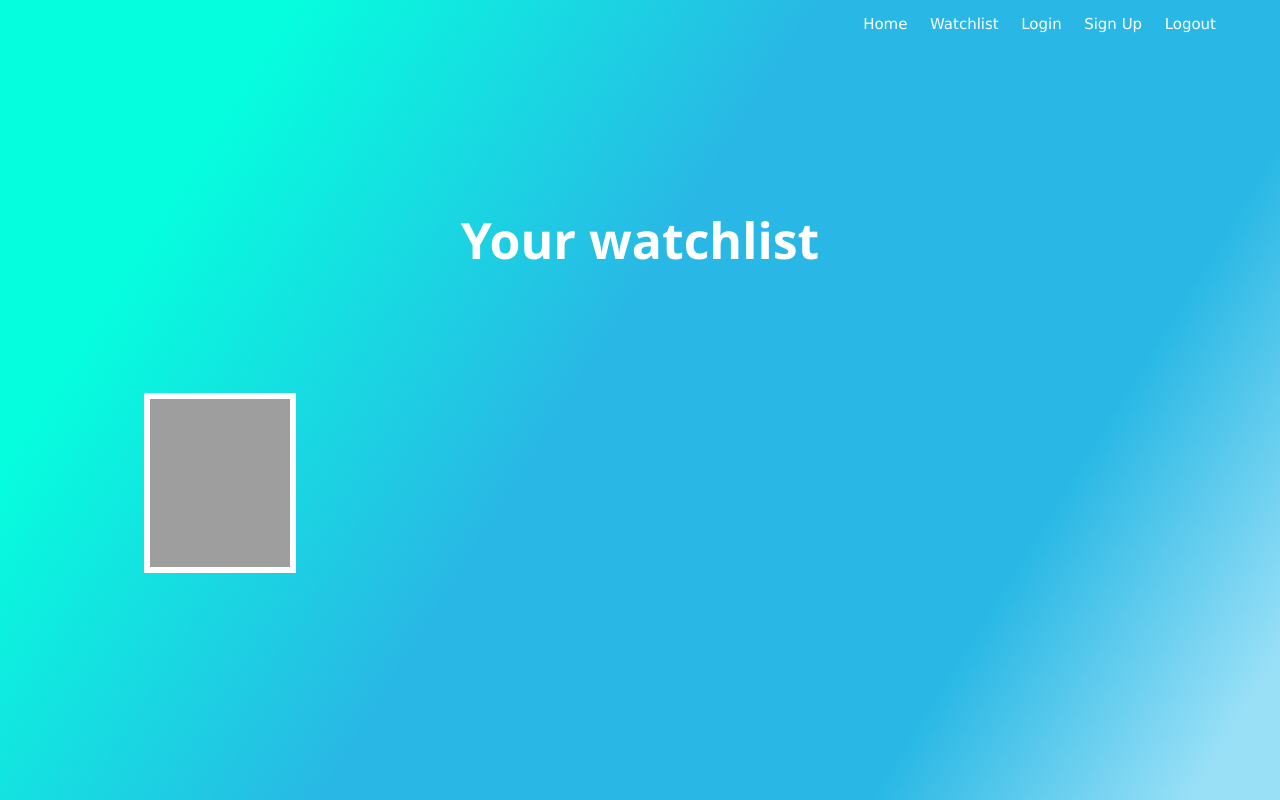
After one commit to adithbharadwaj/Streamsearch, a Flask app: page /show-watchlist in a window 1280 px wide. The commit adds this page. Run offline with Flask 3, Linux system fonts and the light colour scheme; a user stored in the database is signed in; tables that the repository leaves empty hold one stand-in row (values such as "Sample post"); grey boxes are pictures that could not be loaded.

Commit message:
added login system and watchlist feature

```diff
--- a/helpers/parse.py
+++ b/helpers/parse.py
@@ -1,5 +1,6 @@
 import pycountry
 
+from users.user import User
 from .model import *
 
 ALL_LOCALES = sorted(list(pycountry.countries), key=lambda country: country.name)
@@ -36,3 +37,12 @@ def filter_on_region(medias, locale_code):
             res.append(media)
 
     return res
+
+def get_watchlist(user_id):
+    user = User.query.filter_by(id=user_id).first()
+    watch_list = []
+    for movie in user.movies:
+        print(movie.id)
+        watch_list.append([movie.path, movie.movie_name])
+
+    return watch_list
--- a/main.py
+++ b/main.py
@@ -1,9 +1,28 @@
-import secrets
 from routes import app
 
+from users.user import db
+from flask_login import LoginManager
 
 if __name__ == '__main__':
-    app.secret_key = secrets.token_bytes(32)
+    app.config['SQLALCHEMY_TRACK_MODIFICATIONS'] = False
+    app.config['SQLALCHEMY_DATABASE_URI'] = 'sqlite:///db.sqlite'
+
+    db.init_app(app)
+
+    with app.app_context():
+        db.create_all()
+
+    login_manager = LoginManager()
+    login_manager.login_view = 'login'
+    login_manager.init_app(app)
+
+    from users.user import User
+
+    @login_manager.user_loader
+    def load_user(user_id):
+        # since the user_id is just the primary key of our user table, use it in the query for the user
+        return User.query.get(int(user_id))
+
 
     app.debug = True
     app.run(host='0.0.0.0')
--- a/routes.py
+++ b/routes.py
@@ -1,16 +1,87 @@
-from flask import Flask, redirect, url_for, request, render_template, session
+from flask import Flask, redirect, url_for, request, render_template, session, flash
 import pycountry
+from flask_login import login_user, login_required, logout_user, current_user
 
 from helpers.tmdb import send_search_request, send_metadata_request
-from helpers.parse import filter_on_region, parse_search_results, extract_providers, MediaType, ALL_LOCALES
+from helpers.parse import filter_on_region, parse_search_results, extract_providers, MediaType, ALL_LOCALES, get_watchlist
+
+from werkzeug.security import generate_password_hash, check_password_hash
+from users.user import User, Movies
 
 app = Flask(__name__)
 app.secret_key = 'secret'
 app.debug = True
 
+
 @app.route('/')
+def login():
+    return render_template('login.html')
+
+
+@app.route('/main')
+@login_required
 def main():
     return render_template('main.html', all_locales=ALL_LOCALES)
+
+
+@app.route('/signup')
+def signup():
+    return render_template('signup.html')
+
+
+@app.route('/logout')
+@login_required
+def logout():
+    logout_user()
+    return redirect(url_for('login'))
+
+
+@app.route('/show-watchlist')
+@login_required
+def show_watchlist():
+    user_id = current_user.get_id()
+    watch_list = get_watchlist(user_id)
+    return render_template('watchlist.html', watchlist=watch_list)
+
+@app.route('/signup', methods=['POST'])
+def signup_post():
+    # code to validate and add user to database goes here
+    email = request.form.get('email')
+    name = request.form.get('name')
+    password = request.form.get('password')
+
+    user = User.query.filter_by(
+        email=email).first()  # if this returns a user, then the email already exists in database
+
+    if user:  # if a user is found, we want to redirect back to signup page so user can try again
+        return render_template('signup.html', msg='email already exists. please try a different email')
+
+    # create a new user with the form data. Hash the password so the plaintext version isn't saved.
+    new_user = User(email=email, name=name, password=generate_password_hash(password, method='sha256'))
+    new_user.add_to_db()
+
+    return redirect(url_for('login'))
+
+
+@app.route('/login', methods=['POST'])
+def login_post():
+    email = request.form.get('email')
+    password = request.form.get('password')
+    remember = True if request.form.get('remember') else False
+
+    user = User.query.filter_by(email=email).first()
+
+    # check if the user actually exists
+    # take the user-supplied password, hash it, and compare it to the hashed password in the database
+    if not user or not check_password_hash(user.password, password):
+        flash('Please check your login details and try again.')
+        return render_template('login.html',
+                               msg='Error: user does not exist')  # if the user doesn't exist or password is wrong, reload the page
+
+    login_user(user, remember=remember)
+
+    return redirect(url_for('main'))
+
 
 @app.route('/search', methods=['POST', 'GET'])
 def search():
@@ -38,3 +109,23 @@ def select_movie():
     providers = extract_providers(results, locale_code)
 
     return render_template('providers.html', providers=providers, title=media_title)
+
+
+@app.route('/watchlist')
+@login_required
+def watchlist():
+    movie_id = request.args['id']
+    movie_name = request.args['title']
+    media_path = request.args['path']
+
+    user_id = current_user.get_id()
+
+    movie = Movies(user_id=user_id, movie_id=movie_id, movie_name=movie_name, path=media_path)
+
+    mov = Movies.query.filter_by(movie_id=movie_id, user_id=user_id).first()
+    if not mov:
+        movie.add_to_db()
+
+    watch_list = get_watchlist(user_id)
+
+    return render_template('watchlist.html', watchlist=watch_list)
--- /dev/null
+++ b/templates/base.html
@@ -0,0 +1,54 @@
+<!DOCTYPE html>
+<html>
+
+<head>
+    <meta charset="utf-8">
+    <meta http-equiv="X-UA-Compatible" content="IE=edge">
+    <meta name="viewport" content="width=device-width, initial-scale=1">
+    <title>Universal movie search</title>
+    <link rel="stylesheet" href="https://cdnjs.cloudflare.com/ajax/libs/bulma/0.7.2/css/bulma.min.css" />
+    <link href="https://fonts.googleapis.com/css?family=K2D" rel="stylesheet">
+    <link rel="stylesheet" href="https://www.w3schools.com/w3css/4/w3.css">
+    <link rel="stylesheet" href="https://fonts.googleapis.com/css?family=Lato">
+    <link rel="stylesheet" href="https://cdnjs.cloudflare.com/ajax/libs/font-awesome/4.7.0/css/font-awesome.min.css">
+</head>
+
+<body>
+    <section class="hero is-primary is-fullheight" style="background: -webkit-linear-gradient(top left, rgba(5,255,222,1) 0%, rgba(5,255,222,1) 16%, rgba(41,184,229,1) 46%, rgba(41,184,229,1) 77%, rgba(153,224,247,1) 95%, rgba(153,224,247,1) 100%);">
+
+        <div class="hero-head">
+            <nav class="navbar">
+                <div class="container">
+                    <div id="navbarMenuHeroA" class="navbar-menu">
+                        <div class="navbar-end">
+                            <a href="{{ url_for('main') }}" class="navbar-item">
+                                Home
+                            </a>
+                            <a href="{{ url_for('show_watchlist') }}" class="navbar-item">
+                                Watchlist
+                            </a>
+                            <a href="{{ url_for('login') }}" class="navbar-item">
+                                Login
+                            </a>
+                            <a href="{{ url_for('signup') }}" class="navbar-item">
+                                Sign Up
+                            </a>
+                            <a href="{{ url_for('logout') }}" class="navbar-item">
+                                Logout
+                            </a>
+                        </div>
+                    </div>
+                </div>
+            </nav>
+        </div>
+
+        <div class="hero-body">
+            <div class="container has-text-centered">
+               {% block content %}
+               {% endblock %}
+            </div>
+        </div>
+    </section>
+</body>
+
+</html>
--- /dev/null
+++ b/templates/watchlist.html
@@ -0,0 +1,71 @@
+{% extends "base.html" %}
+
+{% block content %}
+    <style>
+    .c {
+      float: left;
+      display: grid;
+      align-items: center;
+      padding-left: 10px;
+      margin-left: 55px;
+      margin-bottom: 80px;
+    }
+    .media{
+      margin-left: 15px ;
+      margin-right: 15px;
+      height: 180px;
+      width: 160px;
+      border: 6px solid white;
+    }
+    body{
+      background: -webkit-linear-gradient(top left, rgba(0, 0, 0,1) 0%, rgba(10,10,10,1) 16%, rgba(50,50,50,1) 46%, rgba(80,80,80,1) 77%, rgba(110,110,110,1) 95%, rgba(150,150,150,1) 100%);
+      color: white;
+    }
+    .movie-image{
+        float: left;
+        width: 152px;
+        height: 214px;
+        position: relative;
+    }
+    /* Child Text Container */
+    .movie-image div{
+        position: absolute;
+        bottom: 0;
+        right: 0;
+        background: black;
+        color: white;
+        margin-bottom: 5px;
+        font-family: sans-serif;
+        width: 152px;
+        opacity: 0;
+        visibility: hidden;
+        -webkit-transition: visibility 0s, opacity 0.5s linear;
+        transition: visibility 0s, opacity 0.5s linear;
+    }
+
+    /* Hover on Parent Container */
+    .movie-image:hover{
+        cursor: pointer;
+    }
+
+    .movie-image:hover div{
+        width: 162px;
+        padding: 8px 15px;
+        visibility: visible;
+        opacity: 0.9;
+    }
+
+  </style>
+
+        <h1 class="title" style="margin-bottom: 125px; font-size: 50px; margin-top: 50px;">Your watchlist</h1>
+
+        {% for movie in watchlist %}
+        <div class="c">
+            <div class="movie-image">
+                <img src="{{movie[0]}}" class="media" alt="{{movie[1]}}"/></td>
+                <div>{{movie[1]}}</div>
+            </div>
+        </div>
+        {% endfor %}
+
+{% endblock %}
```
Also changed, not shown: requirements.txt (+5 -3 lines), templates/base2.html (added, +54 -0 lines), templates/login.html (added, +34 -0 lines), templates/main.html (+32 -2 lines), templates/movies_list.html (+6 -14 lines), templates/providers.html (+9 -22 lines), templates/signup.html (added, +35 -0 lines), users/user.py (added, +36 -0 lines).
